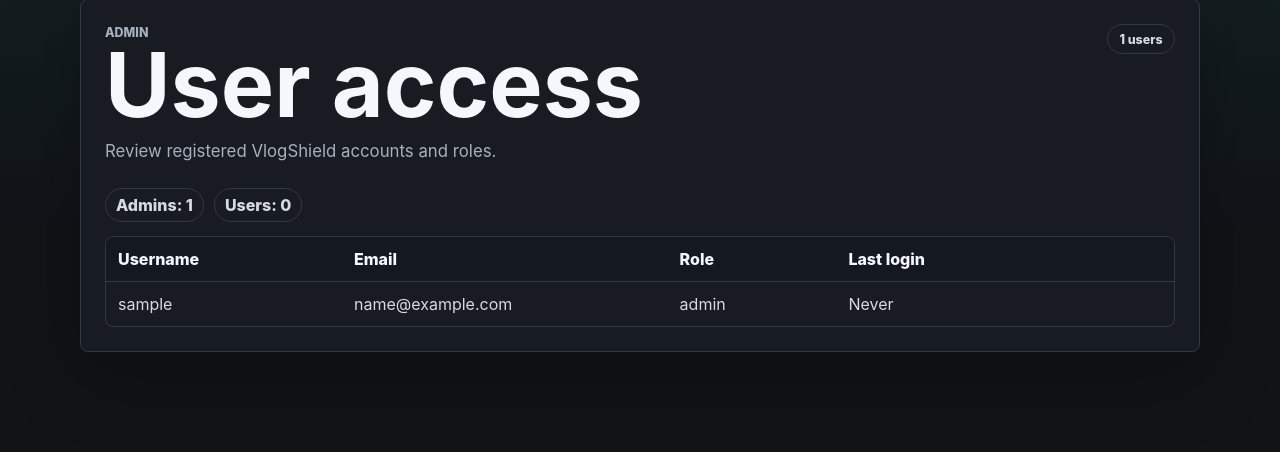
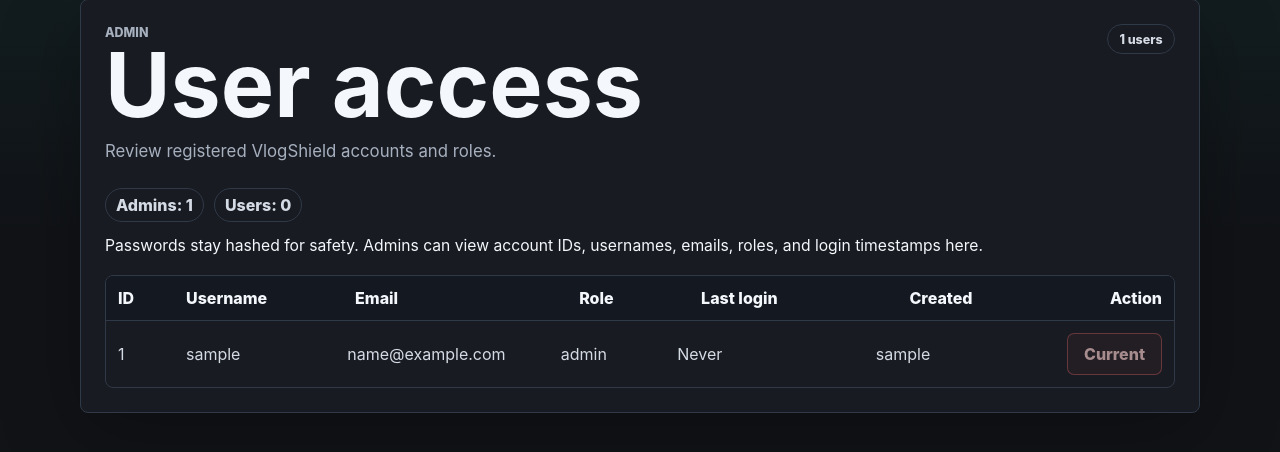
Before and after one commit to Mrz-crypto/Vlogshield-clean, a Flask app: page /admin in a window 1280 px wide. Shown: the part 115-567 px from the top of the page. Run offline with Flask 3, Linux system fonts and the light colour scheme; the visitor is signed in with stand-in values (Sample User, id 1); data comes from the database, SQL or seed files in the repository.

Commit message:
add admin user controls

```diff
--- a/static/style.css
+++ b/static/style.css
@@ -427,6 +427,17 @@ button.secondary.active {
   border-color: rgba(37, 199, 183, 0.7);
   background: rgba(37, 199, 183, 0.14);
   color: #c4fff7;
+}
+
+button.secondary.danger {
+  border-color: rgba(240, 107, 107, 0.55);
+  background: rgba(240, 107, 107, 0.08);
+  color: #ffd1d1;
+}
+
+button.secondary.danger:hover {
+  border-color: rgba(240, 107, 107, 0.8);
+  background: rgba(240, 107, 107, 0.16);
 }
 
 button:disabled {
@@ -898,11 +909,12 @@ summary {
 
 .user-row {
   display: grid;
-  grid-template-columns: 1fr 1.4fr 0.7fr 1.4fr;
+  grid-template-columns: minmax(56px, 0.32fr) minmax(0, 1fr) minmax(0, 1.35fr) minmax(0, 0.7fr) minmax(0, 1.25fr) minmax(0, 1.2fr) auto;
   gap: 12px;
   padding: 12px;
   border-top: 1px solid var(--line);
   color: var(--soft);
+  align-items: center;
 }
 
 .user-row:first-child {
@@ -918,6 +930,15 @@ summary {
 .user-row span {
   min-width: 0;
   overflow-wrap: anywhere;
+}
+
+.user-actions {
+  display: flex;
+  justify-content: flex-end;
+}
+
+.user-actions form {
+  margin: 0;
 }
 
 @media (max-width: 860px) {
@@ -975,6 +996,10 @@ summary {
     grid-template-columns: 1fr;
   }
 
+  .user-actions {
+    justify-content: flex-start;
+  }
+
   .drop-zone {
     min-height: 188px;
     padding: 22px 16px;
--- a/templates/admin.html
+++ b/templates/admin.html
@@ -33,19 +33,47 @@
         <span>Users: {{ auth_summary.users }}</span>
       </div>
 
+      {% with messages = get_flashed_messages(with_categories=true) %}
+        {% if messages %}
+          <div class="flash-list">
+            {% for category, message in messages %}
+              <p class="flash {{ category }}">{{ message }}</p>
+            {% endfor %}
+          </div>
+        {% endif %}
+      {% endwith %}
+
+      <p class="auth-intro">
+        Passwords stay hashed for safety. Admins can view account IDs, usernames, emails, roles, and login timestamps here.
+      </p>
+
       <div class="user-table" role="table" aria-label="Registered users">
         <div class="user-row header" role="row">
+          <span role="columnheader">ID</span>
           <span role="columnheader">Username</span>
           <span role="columnheader">Email</span>
           <span role="columnheader">Role</span>
           <span role="columnheader">Last login</span>
+          <span role="columnheader">Created</span>
+          <span role="columnheader">Action</span>
         </div>
         {% for user in users %}
           <div class="user-row" role="row">
+            <span role="cell">{{ user.id }}</span>
             <span role="cell">{{ user.username }}</span>
             <span role="cell">{{ user.email }}</span>
             <span role="cell">{{ user.role }}</span>
             <span role="cell">{{ user.last_login_at or "Never" }}</span>
+            <span role="cell">{{ user.created_at }}</span>
+            <span role="cell" class="user-actions">
+              {% if current_user and user.id == current_user.id %}
+                <button type="button" class="secondary danger" disabled>Current</button>
+              {% else %}
+                <form method="post" action="{{ url_for('delete_user', user_id=user.id) }}" onsubmit="return confirm('Delete this user?');">
+                  <button type="submit" class="secondary danger">Delete</button>
+                </form>
+              {% endif %}
+            </span>
           </div>
         {% endfor %}
       </div>
```
Also changed, not shown: README.md, 1 other file.
